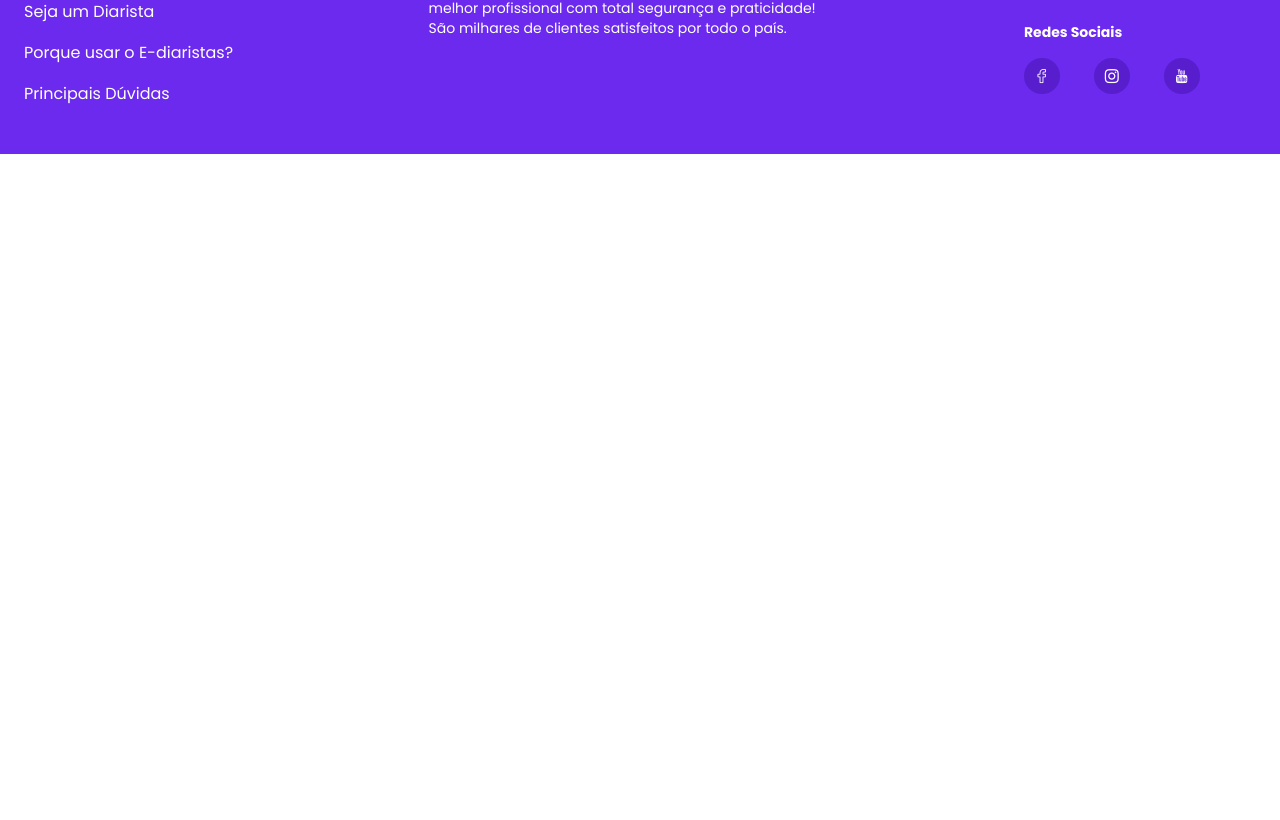
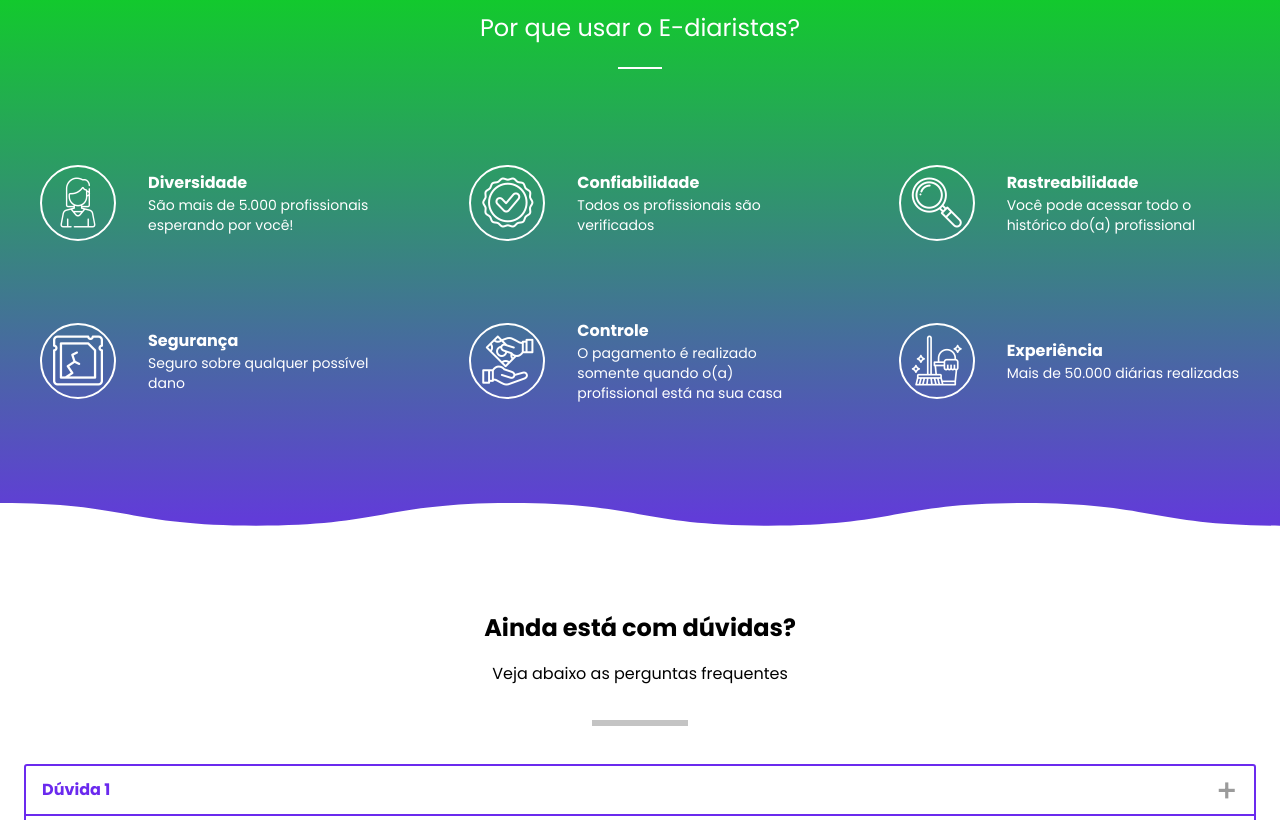
Before and after one commit to renancorreadev/sky-ediaristas, a Next.js app: page / in a window 1280 px wide. Shown: the part 660-1480 px from the top of the page. Before the commit the page ends 814 px from the top, so only its background shows below. Built offline with nearby package versions, Linux system fonts and the light colour scheme.

Commit message:
feat: finish pages components

```diff
--- a/src/pages/index.tsx
+++ b/src/pages/index.tsx
@@ -1,5 +1,8 @@
 import type { GetStaticProps, NextPage } from 'next';
+import React from 'react';
 
+import Advantages from '@/UI/partials/index/_advantages';
+import FrequestQuestion from '@/UI/partials/index/_frequent-question';
 import Presentation from '@/UI/partials/index/_presentation';
 
 export const getStaticProps: GetStaticProps = async () => {
@@ -11,7 +14,13 @@
 };
 
 const Index: NextPage<{ title: string }> = () => {
-  return <Presentation />;
+  return (
+    <React.Fragment>
+      <Presentation />
+      <Advantages />
+      <FrequestQuestion />
+    </React.Fragment>
+  );
 };
 
 export default Index;
```
